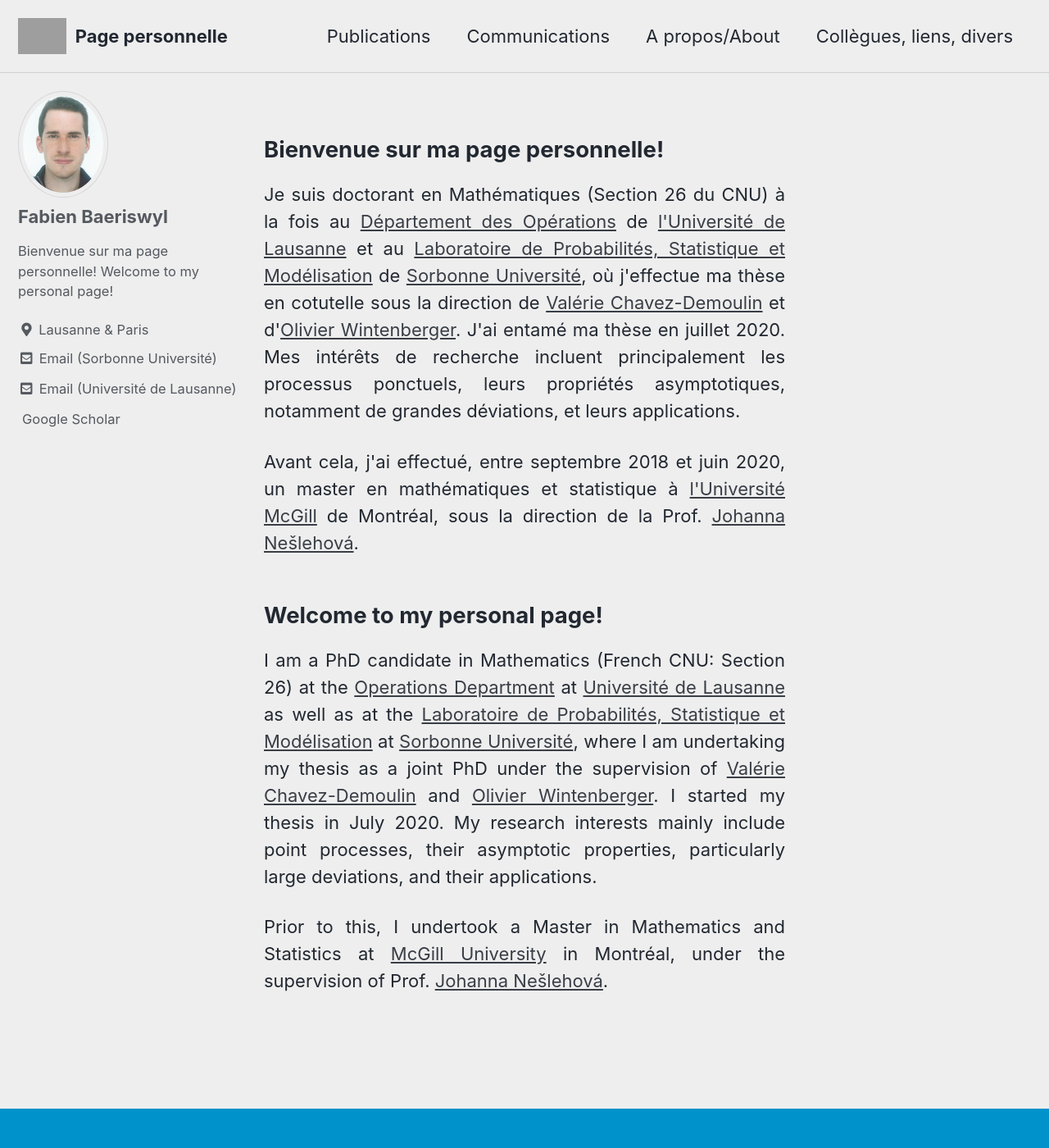
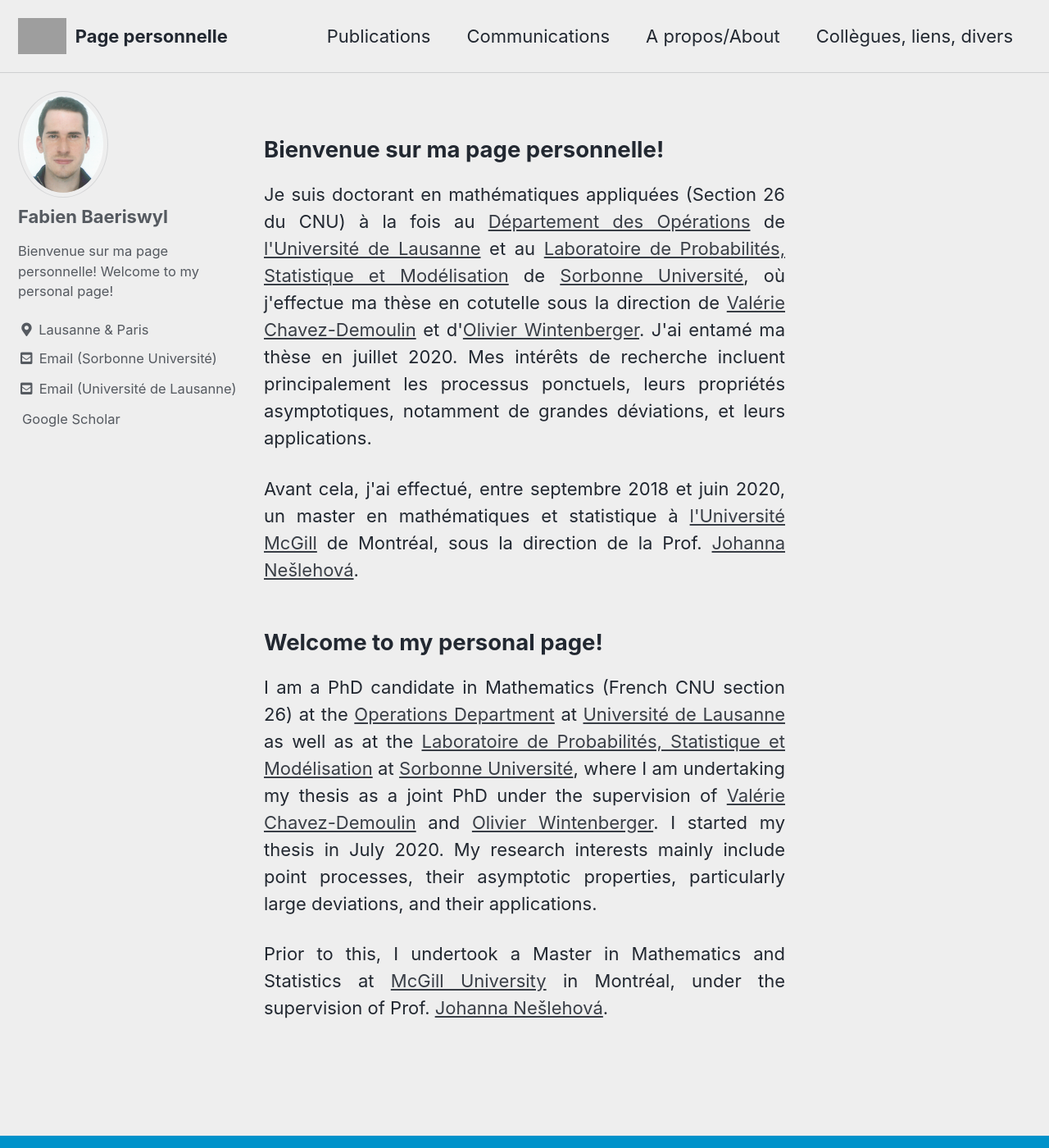
Before and after one commit to hplaninic/hrvoje.planinic.github.io, a Jekyll site: the page built from index.html, in a window 1280 px wide and 1400 px high. Shown: the whole window at 82% size. Built offline with Jekyll 4.4.1, drawn with Linux system fonts in a browser that asks for light colours; cached includes are drawn as plain includes; the list of posts is cut into pages by our own code; a style sheet for code colours, icons or effects is not loaded; grey boxes are pictures that could not be loaded.

Commit message:
Update index.html

```diff
--- a/index.html
+++ b/index.html
@@ -4,12 +4,12 @@ author_profile: true
 ---
 <h2>Bienvenue sur ma page personnelle!</h2>
 
-<p align="justify"> Je suis doctorant en Mathématiques (Section 26 du CNU) à la fois au <a href="https://www.unil.ch/do/fr/home.html">Département des Opérations</a> de <a href="https://www.unil.ch">l'Université de Lausanne</a> et au <a href="https://www.lpsm.paris">Laboratoire de Probabilités, Statistique et Modélisation</a> de <a href="https://www.sorbonne-universite.fr"> Sorbonne Université</a>, où j'effectue ma thèse en cotutelle sous la direction de  <a href="https://applicationspub.unil.ch/interpub/noauth/php/Un/UnPers.php?PerNum=1081431&LanCode=8">Valérie Chavez-Demoulin</a> et d'<a href="http://wintenberger.fr">Olivier Wintenberger</a>. J'ai entamé ma thèse en juillet 2020. Mes intérêts de recherche incluent principalement les processus ponctuels, leurs propriétés asymptotiques, notamment de grandes déviations, et leurs applications. </p>
+<p align="justify"> Je suis doctorant en mathématiques appliquées (Section 26 du CNU) à la fois au <a href="https://www.unil.ch/do/fr/home.html">Département des Opérations</a> de <a href="https://www.unil.ch">l'Université de Lausanne</a> et au <a href="https://www.lpsm.paris">Laboratoire de Probabilités, Statistique et Modélisation</a> de <a href="https://www.sorbonne-universite.fr"> Sorbonne Université</a>, où j'effectue ma thèse en cotutelle sous la direction de  <a href="https://applicationspub.unil.ch/interpub/noauth/php/Un/UnPers.php?PerNum=1081431&LanCode=8">Valérie Chavez-Demoulin</a> et d'<a href="http://wintenberger.fr">Olivier Wintenberger</a>. J'ai entamé ma thèse en juillet 2020. Mes intérêts de recherche incluent principalement les processus ponctuels, leurs propriétés asymptotiques, notamment de grandes déviations, et leurs applications. </p>
 
 <p align="justify">Avant cela, j'ai effectué, entre septembre 2018 et juin 2020, un master en mathématiques et statistique à <a href="https://www.mcgill.ca/mathstat/">l'Université McGill</a> de Montréal, sous la direction de la Prof. <a href="https://www.math.mcgill.ca/neslehova/">Johanna Nešlehová</a>. </p>
 
 <h2> Welcome to my personal page! </h2>
 
-<p align="justify" > I am a PhD candidate in Mathematics (French CNU: Section 26) at the <a href="https://www.unil.ch/do/fr/home.html">Operations Department</a> at <a href="https://www.unil.ch">Université de Lausanne</a> as well as at the </a>  <a href="https://www.lpsm.paris">Laboratoire de Probabilités, Statistique et Modélisation</a> at <a href="https://www.sorbonne-universite.fr">Sorbonne Université</a>, where I am undertaking my thesis as a joint PhD under the supervision of <a href="https://applicationspub.unil.ch/interpub/noauth/php/Un/UnPers.php?PerNum=1081431&LanCode=8"> Valérie Chavez-Demoulin</a> and <a href="http://wintenberger.fr">Olivier Wintenberger</a>. I started my thesis in July 2020. My research interests mainly include point processes, their asymptotic properties, particularly large deviations, and their applications. </p>
+<p align="justify" > I am a PhD candidate in Mathematics (French CNU section 26) at the <a href="https://www.unil.ch/do/fr/home.html">Operations Department</a> at <a href="https://www.unil.ch">Université de Lausanne</a> as well as at the </a>  <a href="https://www.lpsm.paris">Laboratoire de Probabilités, Statistique et Modélisation</a> at <a href="https://www.sorbonne-universite.fr">Sorbonne Université</a>, where I am undertaking my thesis as a joint PhD under the supervision of <a href="https://applicationspub.unil.ch/interpub/noauth/php/Un/UnPers.php?PerNum=1081431&LanCode=8"> Valérie Chavez-Demoulin</a> and <a href="http://wintenberger.fr">Olivier Wintenberger</a>. I started my thesis in July 2020. My research interests mainly include point processes, their asymptotic properties, particularly large deviations, and their applications. </p>
 
 <p align="justify"> Prior to this, I undertook a Master in Mathematics and Statistics at <a href="https://www.mcgill.ca/mathstat/">McGill University</a> in Montréal, under the supervision of Prof. <a href="https://www.math.mcgill.ca/neslehova/">Johanna Nešlehová</a>. </p>
```
